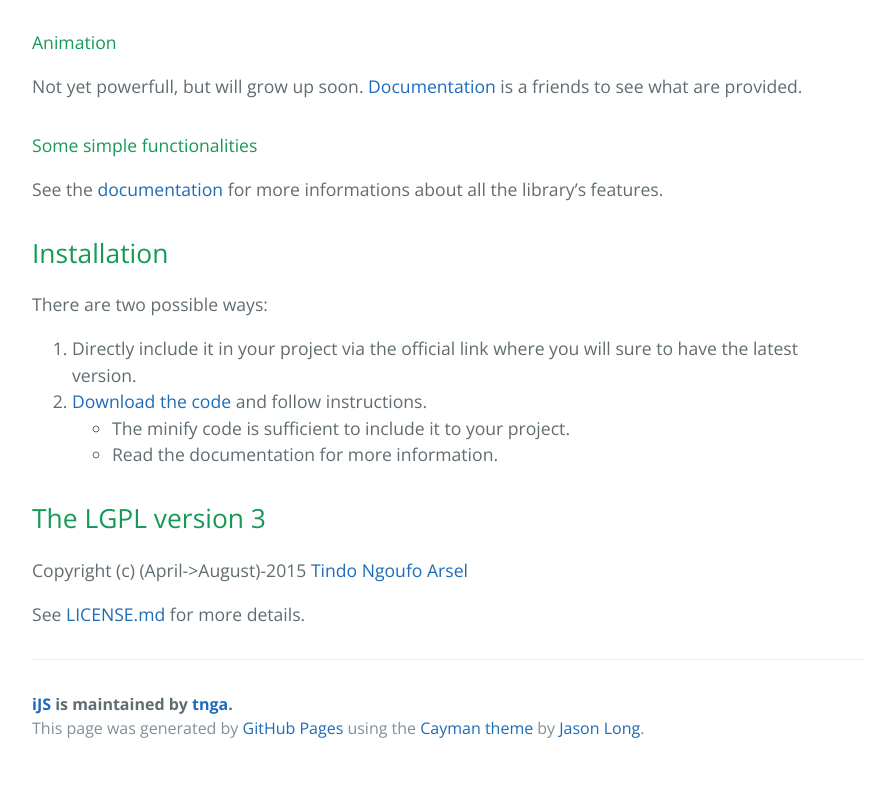
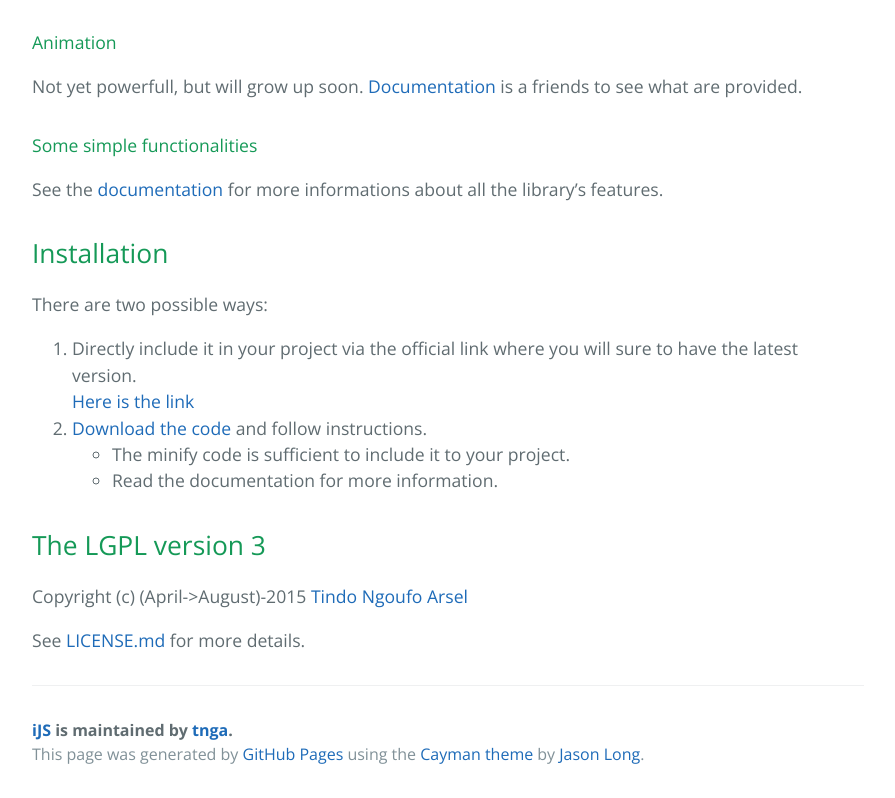
Before and after one commit to tnga/lib.ijs, a plain HTML site: page index.html in a window 1280 px wide. Shown: the part 1061-1859 px from the top of the page, without its empty margins (192-1087 px from the left). Before the commit the page ends 1833 px from the top, so only its background shows below. Drawn offline with nearby package versions, Linux system fonts and the light colour scheme.

```diff
--- a/index.html
+++ b/index.html
@@ -62,7 +62,9 @@
 <p>There are two possible ways:</p>
 
 <ol>
-<li>Directly include it in your project via the official link where you will sure to have the latest version.</li>
+<li>Directly include it in your project via the official link where you will sure to have the latest version.<br>
+<a href="http://tnga.github.io/extra.js-ijs/i.min.latest.js">Here is the link</a>
+</li>
 <li>
 <a href="https://github.com/tnga/extra.js-ijs/archive/master.zip">Download the code</a> and follow instructions.
 
```
Also changed, not shown: params.json (+1 -1 lines).
